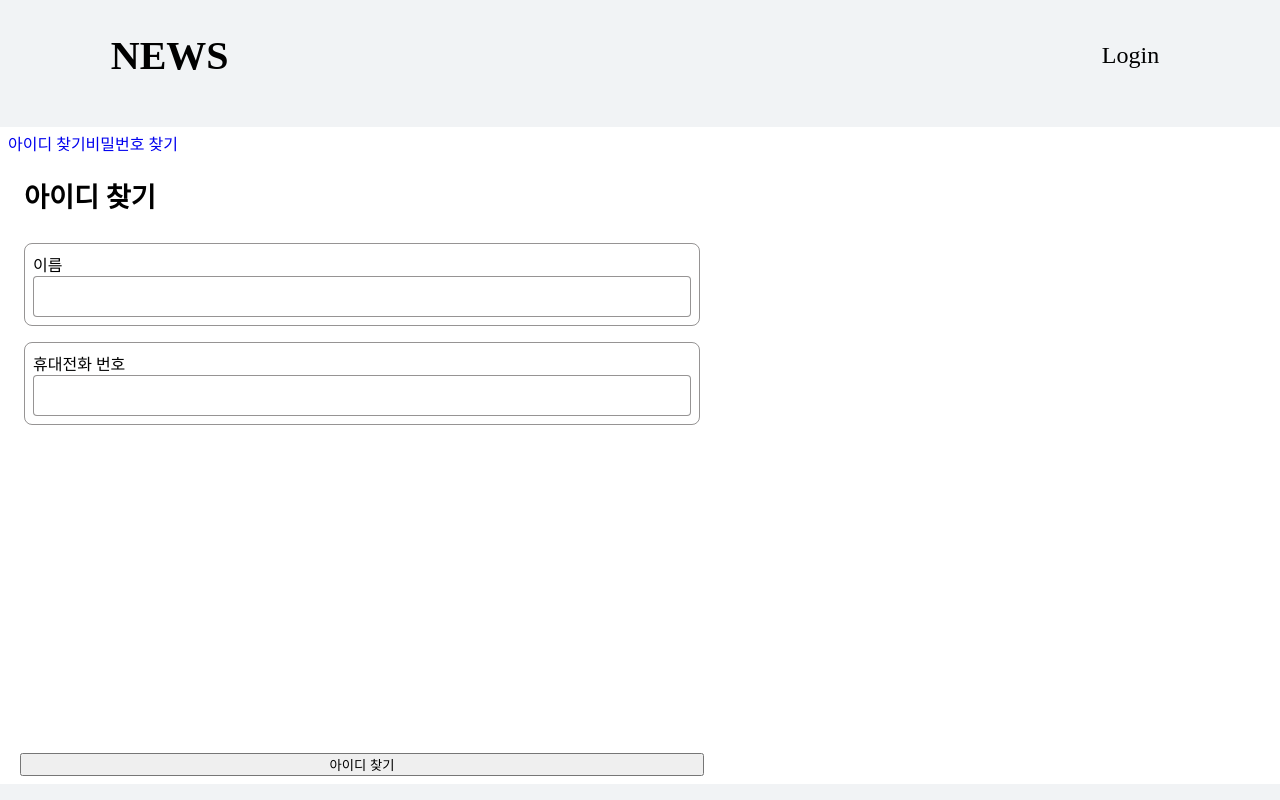
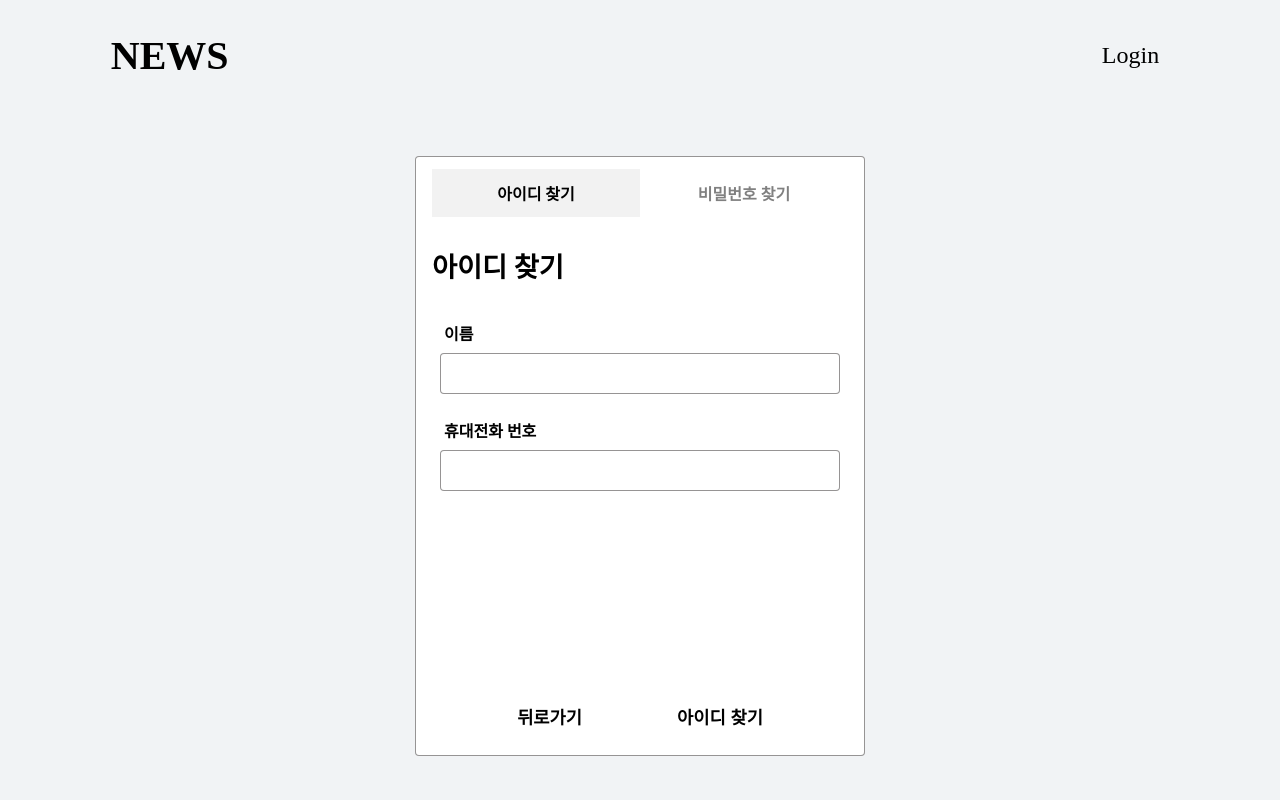
Before and after one commit to nonamehj/form-access-control, a React (Create React App) app in the folder form/: page /login/find-id in a window 1280 px wide. Built offline with nearby package versions, Linux system fonts and the light colour scheme; no server answers.

Commit message:
find id,pw 일단 작성

```diff
--- a/form/src/components/form/account/edit/EditUserForm.js
+++ b/form/src/components/form/account/edit/EditUserForm.js
@@ -11,6 +11,7 @@ import {
   BsPhone,
   RiLockPasswordLine,
   AiOutlinePhone,
+  FaIdBadge,
 } from "../../../../utils/icons";
 
 const telecomOptions = [
@@ -101,7 +102,7 @@ const EditUserForm = () => {
               </div>
               <div className="form-center form-center-id">
                 <div className="form-label form-id">
-                  <FaUser className="form-icon" />
+                  <FaIdBadge className="form-icon" />
                   <label htmlFor="id">아이디</label>
                 </div>
                 <input
--- a/form/src/components/form/login/Login.js
+++ b/form/src/components/form/login/Login.js
@@ -10,6 +10,7 @@ const Login = () => {
 
     const formResult = handleSubmit(e, "login", formData);
     if (formResult) {
+      alert("환영합니다! 로그인에 성공했습니다");
       navigate("/");
     }
   };
--- a/form/src/components/form/recovery/FindId.js
+++ b/form/src/components/form/recovery/FindId.js
@@ -1,20 +1,38 @@
-import "./FindIdStyle.css";
+import { useNavigate } from "react-router-dom";
+import "./SharedStyle.css";
 const FindId = () => {
+  const navigate = useNavigate();
+  const onSubmit = (e) => {
+    e.preventDefault();
+    const formData = new FormData(e.currentTarget);
+  };
+
   return (
-    <div className="layout-container form-container find-id-container">
+    <div className="layout-wrapper find-id-wrapper">
       <h3 className="find-id-title form-title">아이디 찾기</h3>
-      <form action="" className="find-id-form form">
-        <div className="find-id-row-wrapper form-row-wrapper">
-          <div className="form-row find-id-row">
+      <form className="find-form form">
+        <div className="find-row-wrapper form-row-wrapper">
+          <div className="form-row find-row">
             <label htmlFor="name">이름</label>
             <input type="text" id="name" name="name" />
           </div>
-          <div className="form-row find-id-row">
-            <label htmlFor="name">휴대전화 번호</label>
-            <input type="text" id="name" name="name" />
+          <div className="form-row find-row">
+            <label htmlFor="phone">휴대전화 번호</label>
+            <input
+              type="text"
+              id="phone"
+              name="phone"
+              className="form-input input-phone"
+              maxLength={13}
+            />
           </div>
         </div>
-        <button>아이디 찾기</button>
+        <div className="find-btn-wrapper">
+          <button className="form-btn" onClick={() => navigate("/login")}>
+            뒤로가기
+          </button>
+          <button className="form-btn">아이디 찾기</button>
+        </div>
       </form>
     </div>
   );
--- a/form/src/components/form/recovery/FindPassword.js
+++ b/form/src/components/form/recovery/FindPassword.js
@@ -1,21 +1,32 @@
 import React from "react";
+import { useNavigate } from "react-router-dom";
 import "./FindPasswordStyle.css";
 const FindPassword = () => {
+  const navigate = useNavigate();
   return (
-    <div className="layout-container form-container find-password-container">
-      <h3 className="find-id-title form-title">비밀번호 찾기</h3>
-      <form className="find-password-form form">
-        <div className="find-id-row-wrapper form-row-wrapper">
-          <div className="form-row find-id-row">
+    <div className="layout-wrapper find-password-wrapper">
+      <h3 className="find-password-title form-title">비밀번호 찾기</h3>
+      <form className="find-form form">
+        <div className="find-row-wrapper form-row-wrapper">
+          <div className="form-row find-row">
             <label htmlFor="name">이름</label>
             <input type="text" id="name" name="name" />
           </div>
-          <div className="form-row find-id-row">
+          <div className="form-row find-row">
+            <label htmlFor="id">아이디</label>
+            <input type="text" id="id" name="id" />
+          </div>
+          <div className="form-row find-row">
             <label htmlFor="name">휴대전화 번호</label>
             <input type="text" id="name" name="name" />
           </div>
         </div>
-        <button>비밀번호 찾기</button>
+        <div className="find-btn-wrapper">
+          <button className="form-btn" onClick={() => navigate("/login")}>
+            뒤로가기
+          </button>
+          <button className="form-btn">비밀번호 찾기</button>
+        </div>
       </form>
     </div>
   );
--- /dev/null
+++ b/form/src/components/form/recovery/SharedStyle.css
@@ -0,0 +1,109 @@
+.layout-section {
+  display: flex;
+  justify-content: center;
+  align-items: center;
+  background-color: #f1f3f5;
+  /* border: 1px solid red; */
+}
+
+.layout-container {
+  width: 100%;
+  margin: 1rem 0;
+  border: 1px solid rgba(46, 43, 43, 0.5);
+  border-radius: 0.25rem;
+  background-color: #fff;
+  /* border: 1px solid red; */
+}
+.find-links-wrapper {
+  display: flex;
+  /* justify-content: space-evenly; */
+  justify-content: center;
+  align-items: center;
+  margin: 0.5rem 0.75rem;
+  font-weight: bold;
+  /* border: 1px solid blue; */
+}
+
+.find-links-wrapper a {
+  display: block;
+  width: 100%;
+  text-align: center;
+  padding: 0.25rem;
+  padding: 0.5rem 0.25rem;
+  /* color: #000; */
+  height: 100%;
+  /* color: rgba(0, 0, 0, 0.7); */
+  border-color: transparent;
+  cursor: pointer;
+  /* border: 1px solid black; */
+}
+/* .find-links-wrapper a:hover {
+  color: #000;
+} */
+.layout-wrapper {
+  flex: 1;
+  display: flex;
+  flex-direction: column;
+  margin-top: 0.25rem;
+  /* border: 1px solid red; */
+}
+.find-form {
+  flex: 1;
+  display: flex;
+  flex-direction: column;
+  justify-content: space-between;
+
+  /* border: 2px solid red; */
+}
+
+.find-row-wrapper {
+  /* border: 2px solid blue; */
+}
+.find-row {
+  border: none;
+  flex-direction: column;
+  justify-content: center;
+  align-items: flex-start;
+  margin: 0;
+  /* border: 1px solid red; */
+}
+.find-row label {
+  padding: 0.5rem 0.25rem;
+  width: 100%;
+  font-size: 1rem;
+  font-weight: bold;
+  /* border: 1px solid red; */
+}
+.find-btn-wrapper {
+  display: flex;
+  justify-content: space-evenly;
+  align-items: center;
+  /* border: 1px solid red; */
+}
+
+@media screen and (max-width: 767px) {
+  .layout-container {
+    max-width: 400px;
+    min-height: 500px;
+    max-height: 550px;
+    /* max-height: 450px; */
+  }
+
+  .find-links-wrapper a {
+    padding: 0.5rem 0.25rem;
+  }
+}
+
+@media screen and (min-width: 768px) {
+  .layout-container {
+    max-width: 450px;
+    min-height: 550px;
+    max-height: 600px;
+  }
+
+  .find-links-wrapper a {
+    /* margin: 0 0.25rem; */
+    padding: 0.75rem 0.5rem;
+    /* border: 1px solid blue; */
+  }
+}
--- a/form/src/components/form/register/Register.js
+++ b/form/src/components/form/register/Register.js
@@ -8,6 +8,7 @@ import {
   FaUser,
   FaRegAddressCard,
   MdEmail,
+  FaIdBadge,
 } from "../../../utils/icons";
 import { useFormContext } from "./../../../formContext";
 import { useNavigate } from "react-router-dom";
@@ -57,6 +58,7 @@ const Register = () => {
 
     console.log("register 컴포넌트 ", formResult);
     if (formResult) {
+      alert("회원가입이 완료되었습니다. 로그인 후 이용해 주세요");
       navigate("/");
     }
   };
@@ -133,7 +135,7 @@ const Register = () => {
               </div>
               <div className="form-center form-center-id">
                 <div className="form-label form-id">
-                  <FaUser className="form-icon" />
+                  <FaIdBadge className="form-icon" />
                   <label htmlFor="id">아이디</label>
                 </div>
                 <input
--- a/form/src/components/nav/Navbar.js
+++ b/form/src/components/nav/Navbar.js
@@ -10,7 +10,7 @@ const Navbar = () => {
 
   const handleClick = (type) => {
     if (type === "logout") {
-      alert("로그아웃이 되었습니다");
+      alert("로그아웃이 되었습니다. 다음에 또 만나요!");
       setCurrentUser({});
     }
     handleResetStories(type);
--- a/form/src/sharedLayout/SharedLayoutFindPages.js
+++ b/form/src/sharedLayout/SharedLayoutFindPages.js
@@ -1,17 +1,44 @@
-import { Link, Outlet } from "react-router-dom";
+import { Link, NavLink, Outlet } from "react-router-dom";
+import "../components/form/recovery/SharedStyle.css";
 
 const SharedLayoutFindPages = () => {
   return (
     <section className="section layout-section">
+      <div className="layout-container form-container">
         <div className="find-links-wrapper">
-        <Link to="/login/find-id" className="find-id-link">
+          {/* <Link to="/login/find-id" className="find-id-link">
             아이디 찾기
           </Link>
           <Link to="/login/find-password" className="find-password-link">
             비밀번호 찾기
-        </Link>
+          </Link> */}
+          <NavLink
+            to="/login/find-id"
+            style={({ isActive }) => {
+              return {
+                color: isActive ? "black" : "grey",
+                backgroundColor: isActive ? "#f2f2f2" : "#fff",
+              };
+            }}
+            className="find-id-link"
+          >
+            아이디 찾기
+          </NavLink>
+          <NavLink
+            to="/login/find-password"
+            style={({ isActive }) => {
+              return {
+                color: isActive ? "black" : "grey",
+                backgroundColor: isActive ? "#f2f2f2" : "#fff",
+              };
+            }}
+            className="find-password-link"
+          >
+            비밀번호 찾기
+          </NavLink>
         </div>
         <Outlet />
+      </div>
     </section>
   );
 };
--- a/form/src/utils/icons.js
+++ b/form/src/utils/icons.js
@@ -6,6 +6,7 @@ import {
   FaUserSlash,
   FaUser,
   FaRegAddressCard,
+  FaIdBadge,
 } from "react-icons/fa";
 import { FiLogOut } from "react-icons/fi";
 import { MdManageAccounts, MdEmail } from "react-icons/md";
@@ -24,4 +25,5 @@ export {
   MdEmail,
   FaUser,
   FaRegAddressCard,
+  FaIdBadge,
 };
```
Also changed, not shown: form/src/components/form/recovery/FindStyle.css (deleted). Lines whose indentation alone changed are shown as unchanged.
